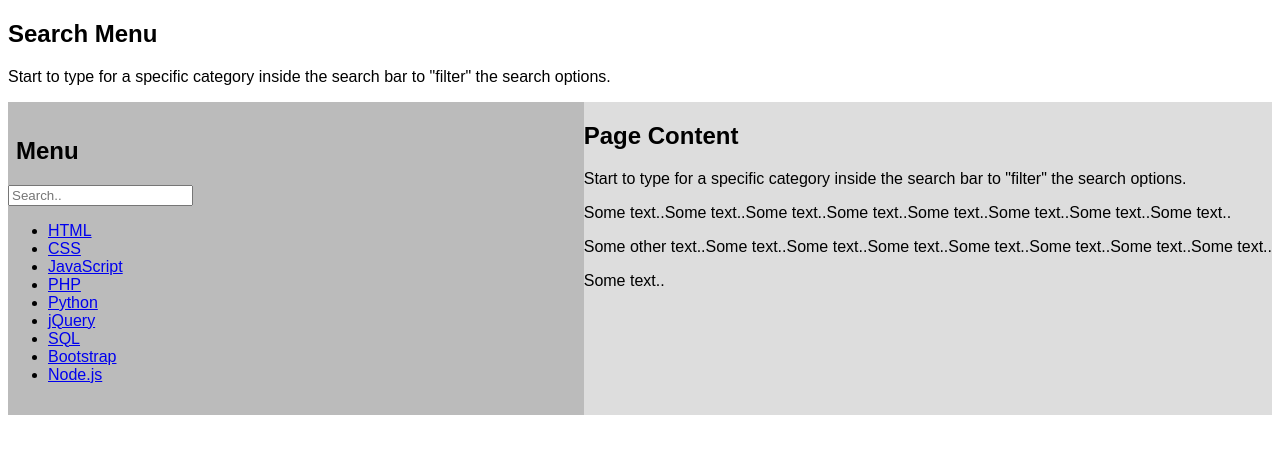
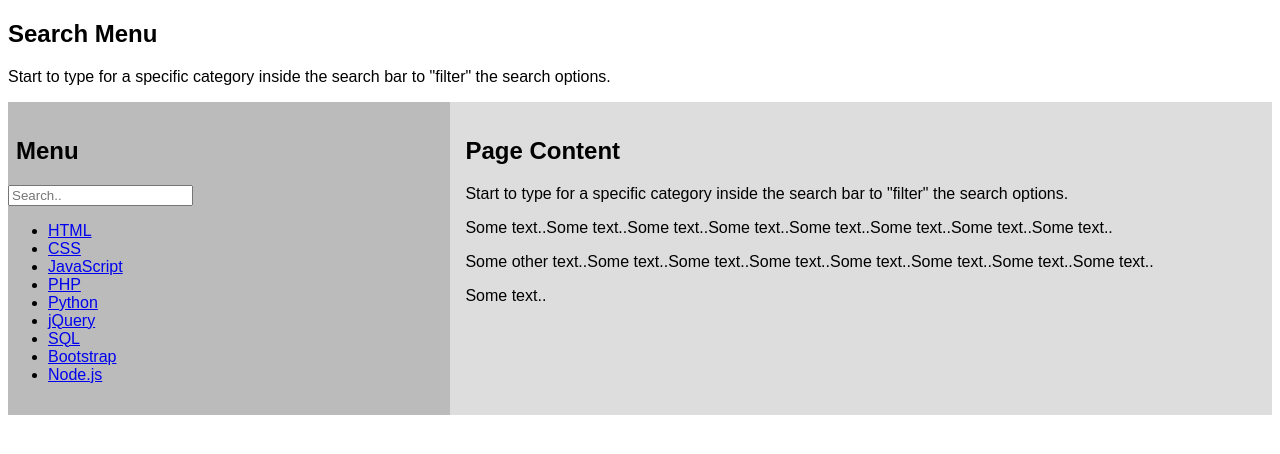
Before and after one commit to j3ffh95/js-search-menu, a plain HTML site: page index.html in a window 1280 px wide. Drawn offline with Linux system fonts and the light colour scheme.

Commit message:
created the right column

```diff
--- a/style.css
+++ b/style.css
@@ -20,3 +20,9 @@ body {
 .left h2 {
   padding-left: 8px;
 }
+
+/* Right column (page content) */
+.right {
+  flex: 65%;
+  padding: 15px;
+}
```
